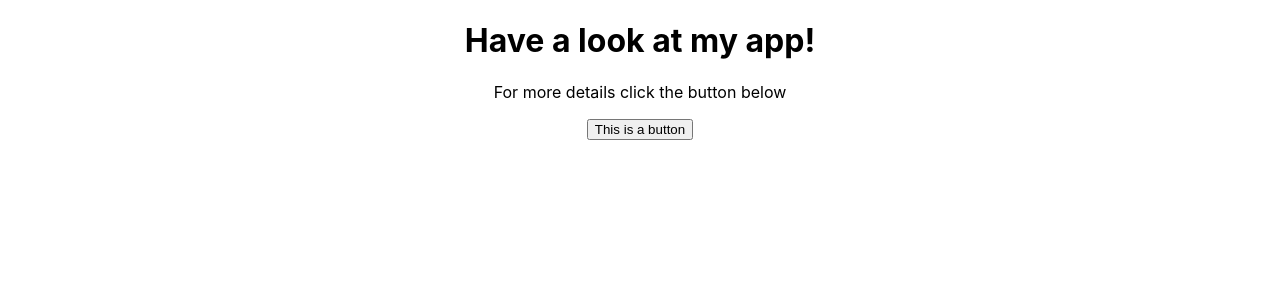
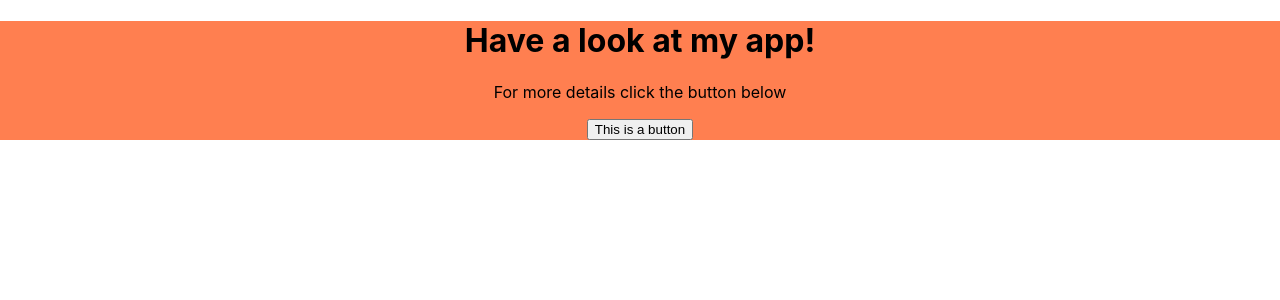
Before and after one commit to AichaMbongo/React_QuickStart, a React (Create React App) app in the folder quick_start-app/: page / in a window 1280 px wide. Shown: the top 300 px of the page. Built offline with nearby package versions, Linux system fonts and the light colour scheme.

Commit message:
style: Add CSS for background color
Add CSS in App.css to set the background colour

```diff
--- a/quick_start-app/src/App.css
+++ b/quick_start-app/src/App.css
@@ -1,5 +1,9 @@
 .App {
   text-align: center;
+}
+
+.background {
+  background-color: coral;
 }
 
 .App-logo {
--- a/quick_start-app/src/App.tsx
+++ b/quick_start-app/src/App.tsx
@@ -1,6 +1,7 @@
 import React from 'react';
 import logo from './logo.svg';
 import './App.css';
+
 import MyButton from './components/MyButton';
 import MyApp from './components/MyButton';
 
--- a/quick_start-app/src/components/MyButton.tsx
+++ b/quick_start-app/src/components/MyButton.tsx
@@ -1,3 +1,5 @@
+
+
 // Declare MyButton
 function MyButton () {
     return (
@@ -13,7 +15,7 @@ export default function MyApp() {
         // <br />. Your component also can’t return multiple JSX tags.
         // You have to wrap them into a shared parent, like a <div>...</div>
         // or an empty <>...</> wrapper:
-        <div>
+        <div className="background">
             <h1>Have a look at my app!</h1>
             <p>For more details click the button below</p>
             <MyButton />
```
Also changed, not shown: quick_start-app/src/styles/styles.css (added).
